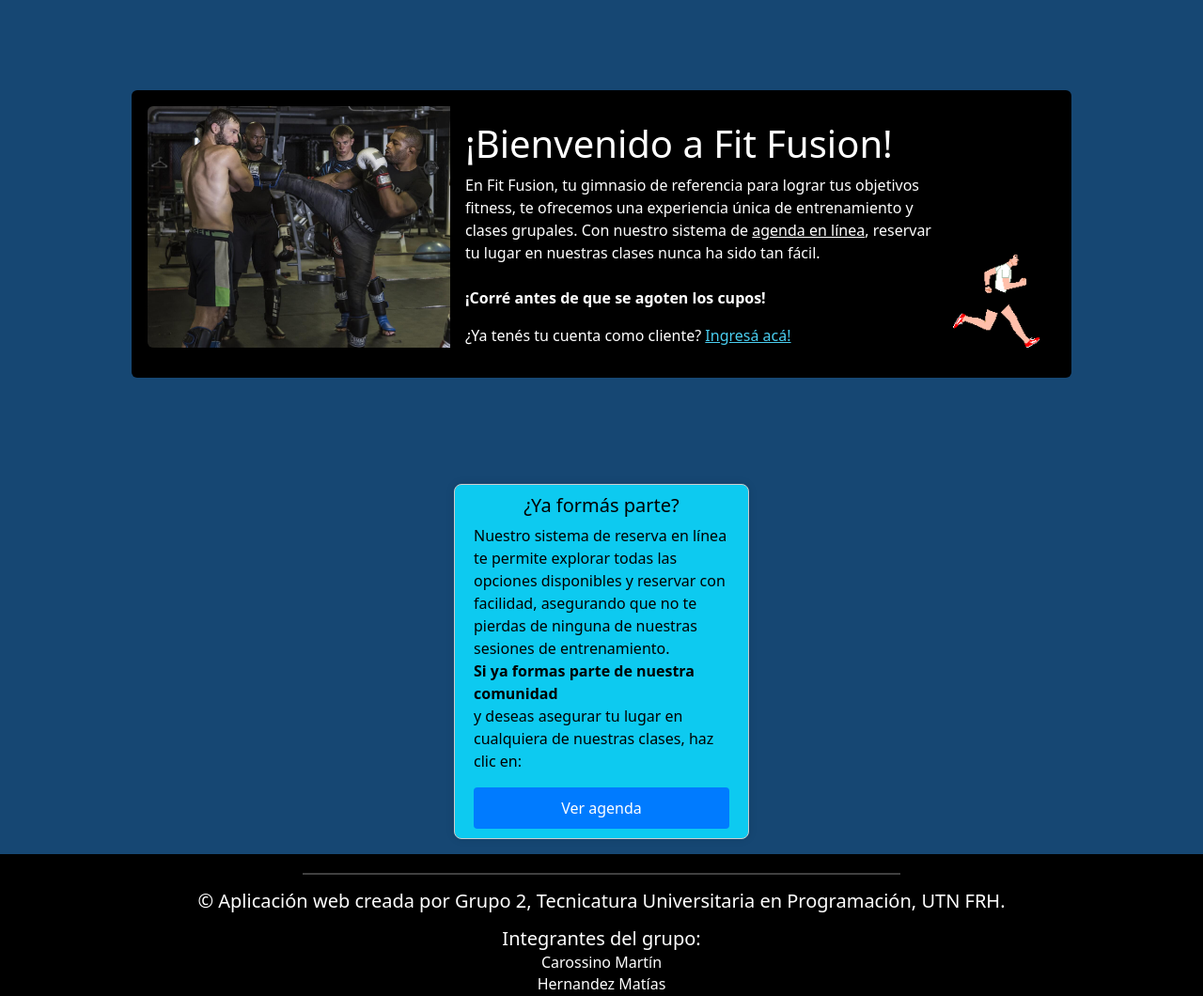
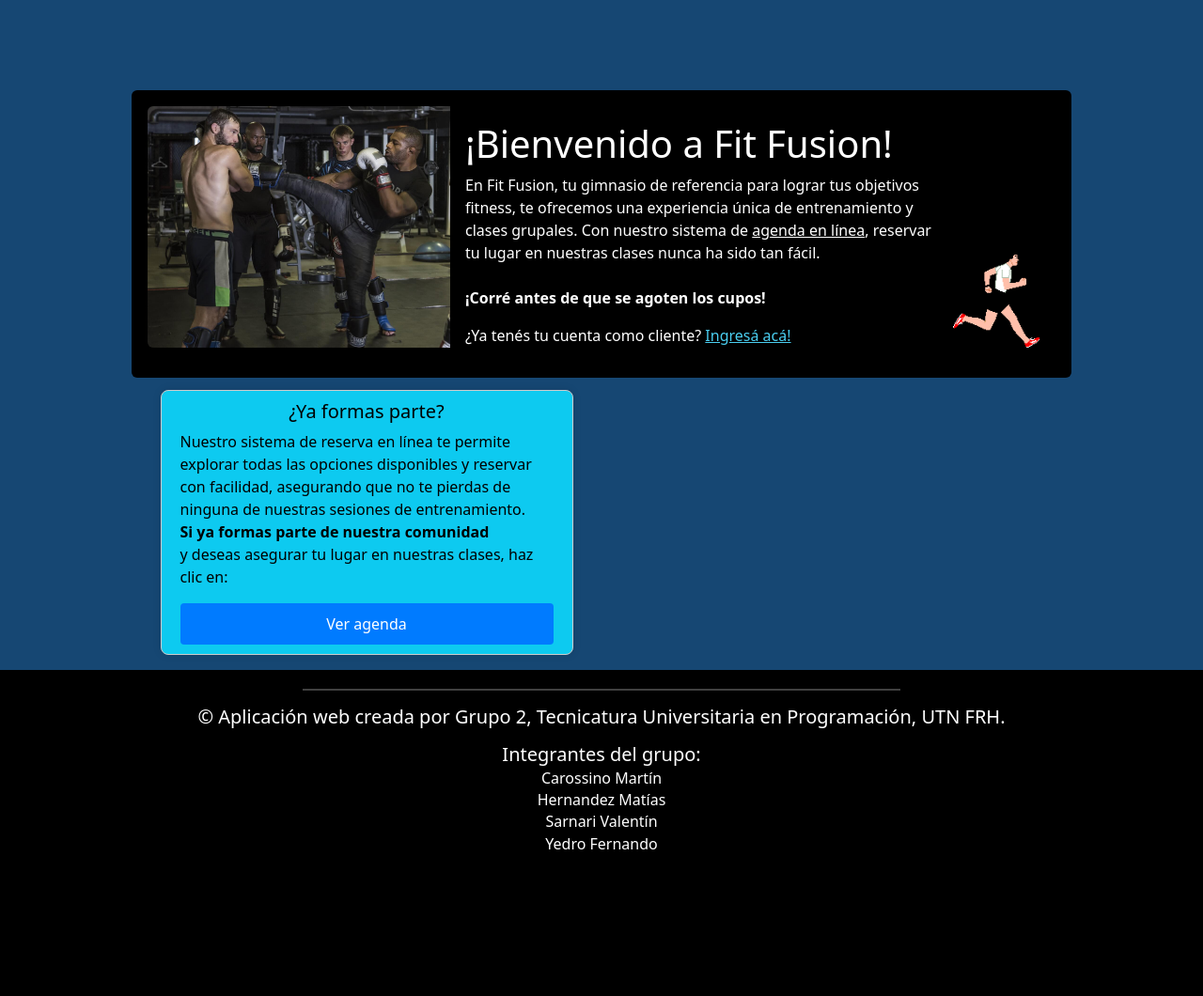
Before and after one commit to Caudillo8/proyecto_gym, a PHP site: page / in a window 1280 px wide. Shown: the part 57-1117 px from the top of the page at 94% size. After the commit the page ends 961 px from the top, so only its background shows below. Run offline with PHP 8.4, Linux system fonts and the light colour scheme.

Commit message:
Modificacion

```diff
--- a/css/style.css
+++ b/css/style.css
@@ -53,6 +53,17 @@ body {
     text-align: center;
   }
 
+/* Estilo para el contenedor principal */
+.main-container {
+  display: flex;
+  justify-content: space-between; /* Ajusta el espacio entre las secciones */
+}
+
+section {
+  margin-top: -100px; /* Ajusta este valor según sea necesario */
+  margin-left: -500px; /* Ajusta este valor según sea necesario */
+}
+
 /* Es el gif del hombre corriendo */
 
 .mi-imagen {
@@ -84,4 +95,8 @@ body {
         display: flex;
     }
 
+    section {
+      margin-top: 0px; /* Ajusta este valor según sea necesario */
+      margin-left: 0px; /* Ajusta este valor según sea necesario */
+    }
 }
--- a/index.html
+++ b/index.html
@@ -118,27 +118,29 @@
         </div>
       <!-- .agenda-negra -->
 
-    <!-- .agenda-celeste -->
-
+<section>
     <article class="celeste">
       <div class="agenda-celeste">
         <div class="container-fluid d-flex justify-content-center align-items-center" style="min-height: 100px; background-color: #164773;">
           <div class="col-lg-3 mx-auto">
             <div class="agenda-card text-bg-info my-3">
               <div class="card-body2">
-                  <h5 class="card-title">¿Ya formás parte?</h5>
-                    <p class="card-text">Nuestro sistema de reserva en línea te permite explorar todas las opciones disponibles y reservar con facilidad, asegurando que no te pierdas de ninguna de nuestras sesiones de entrenamiento.
+                <h5 class="card-title">¿Ya formas parte?</h5>
+                <p class="card-text">
+                  Nuestro sistema de reserva en línea te permite explorar todas las opciones disponibles y reservar con facilidad, asegurando que no te pierdas de ninguna de nuestras sesiones de entrenamiento.
                   <br>
-                        <strong> Si ya formas parte de nuestra comunidad </strong>
+                  <strong>Si ya formas parte de nuestra comunidad</strong>
                   <br>
-                                y deseas asegurar tu lugar en cualquiera de nuestras clases, haz clic en: </p>
+                  y deseas asegurar tu lugar en nuestras clases, haz clic en:
+                </p>
                 <a class="btn btn-primary" href="index_agenda.php">Ver agenda</a>
               </div>
             </div>
           </div>
         </div>
+      </div>
     </article>
-    <!-- .agenda-celeste -->
+  </section>
 
     <footer>
         <div class="bg-black p-1">
```
Lines whose indentation alone changed are shown as unchanged.
